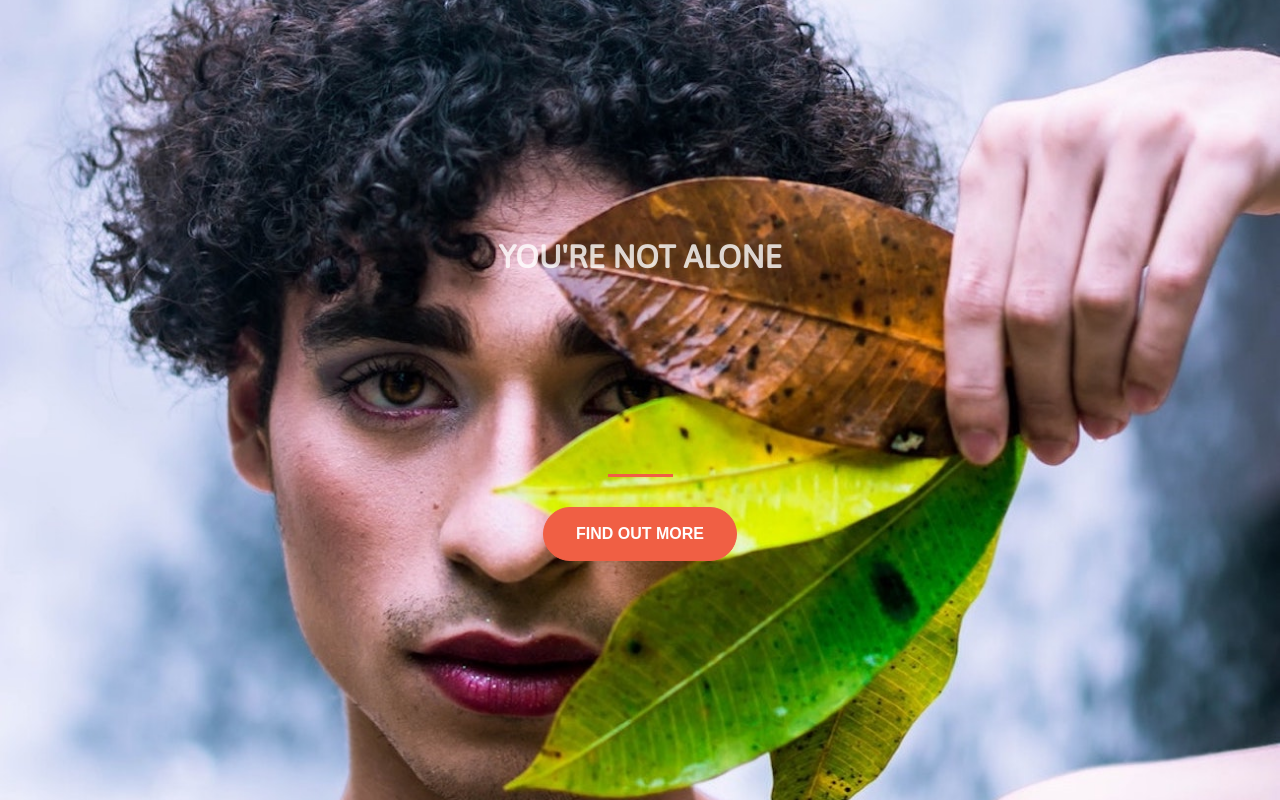
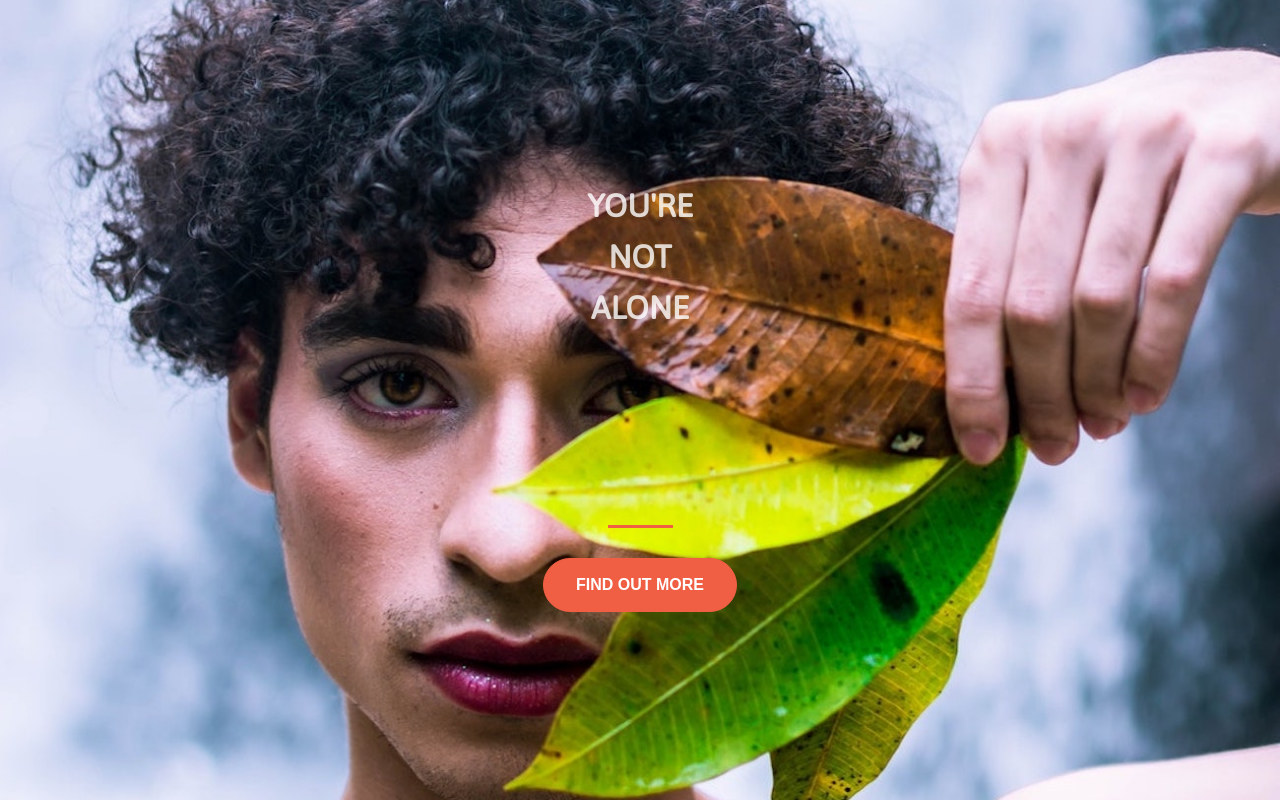
Before and after one commit to HannahStover/HannahStover.github.io, a plain HTML site: page index.html in a window 1280 px wide. Drawn offline with nearby package versions, Linux system fonts and the light colour scheme.

Commit message:
Update index.html

```diff
--- a/index.html
+++ b/index.html
@@ -18,7 +18,9 @@
         <div class="row">
           <div class="col-lg-12 my-auto">
             <h1 class="text-uppercase faded">
-              <strong>you're not alone</strong>
+              <p><strong>you're</strong></p>
+              <p><strong>not</strong></p>
+              <p><strong>alone</strong></p>
             </h1>
             <hr>
           </div>
```
